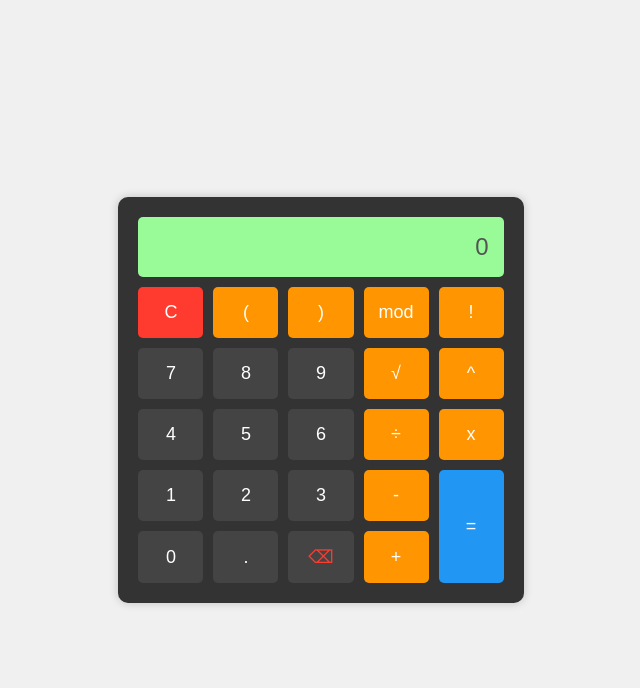
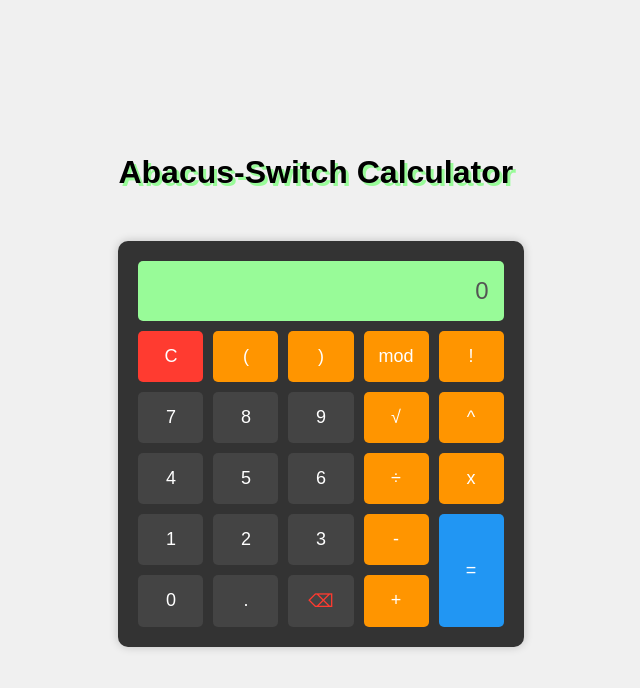
Before and after one commit to ifeanyicyriacus/abacus-switch-web-app-react-frontend, a React (Vite) app: page / in a window 1280 px wide. Shown: the top 688 px of the page, without its empty margins (319-959 px from the left). Built offline with nearby package versions, Linux system fonts and the light colour scheme.

Commit message:
pre github publishing

```diff
--- a/src/components/AbacusSwitch.jsx
+++ b/src/components/AbacusSwitch.jsx
@@ -4,7 +4,9 @@ import styles from './abacusSwitch.module.css'
 const AbacusSwitch = () => {
     const [expression, setExpression] = useState("")
     const [displayExpression, setDisplayExpression] = useState('0')
-    const API_URL = 'http://localhost:5000/calculate';
+    const [activeBackend, setActiveBackend] = useState('go'); // 'py' or 'go'
+    const API_URL_PY = 'http://localhost:5000/calculate';
+    const API_URL_GO = 'http://localhost:5001/calculate';
 
     const appendSymbol = (e) => {
         setExpression((prevState) => {
@@ -14,16 +16,22 @@ const AbacusSwitch = () => {
         });
     };
 
-    const evaluate = async () => {
-        try {
-            const response = await fetch(API_URL, {
+    async function queryServer(API_URL) {
+        return await fetch(API_URL, {
             method : 'POST',
             headers : {
                 'Content-Type' : 'application/json'
             },
             body : JSON.stringify({expression : expression}),
         });
+    }
 
+    const evaluate = async () => {
+        try {
+            const API_URL = activeBackend === 'go'
+                ? API_URL_GO
+                : API_URL_PY;
+            const response = await queryServer(API_URL);
             if (!response.ok) throw new Error('Something went wrong.');
 
             const data = await response.json();
@@ -33,6 +41,7 @@ const AbacusSwitch = () => {
                 });
                 return displayExpression;
             });
+            setActiveBackend(prev => prev === 'go' ? 'py' : 'go');
         } catch (error) {
             setDisplayExpression(() => {
                 setExpression(() => "");
@@ -64,6 +73,11 @@ const AbacusSwitch = () => {
     }
 
     return (
+
+        <>
+            <div>
+                <h1 className={styles.title}>Abacus-Switch Calculator</h1>
+            </div>
             <div className={styles.calculator}>
                 <input id="expression" value={displayExpression} type="text" className={styles.screen} disabled/>
                 <div className={styles['buttons']}>
@@ -99,6 +113,7 @@ const AbacusSwitch = () => {
                 </div>
 
             </div>
+        </>
     )
 }
 
--- a/src/components/abacusSwitch.module.css
+++ b/src/components/abacusSwitch.module.css
@@ -18,6 +18,7 @@ body {
     padding: 20px;
     border-radius: 10px;
     box-shadow: 0 0 10px rgba(0,0,0,0.2);
+    margin-top: 50px;
 }
 
 .screen {
@@ -85,3 +86,15 @@ button:hover {
 .backspace:hover {
     background: #ff6961;
 }
+
+.title h1{
+    /*display: flex;*/
+    /*margin-top: -100px;*/
+
+
+}
+
+h1 {
+    font-size: xx-large;
+    text-shadow:3px 3px #98fb98;
+}
```
Lines whose indentation alone changed are shown as unchanged.
